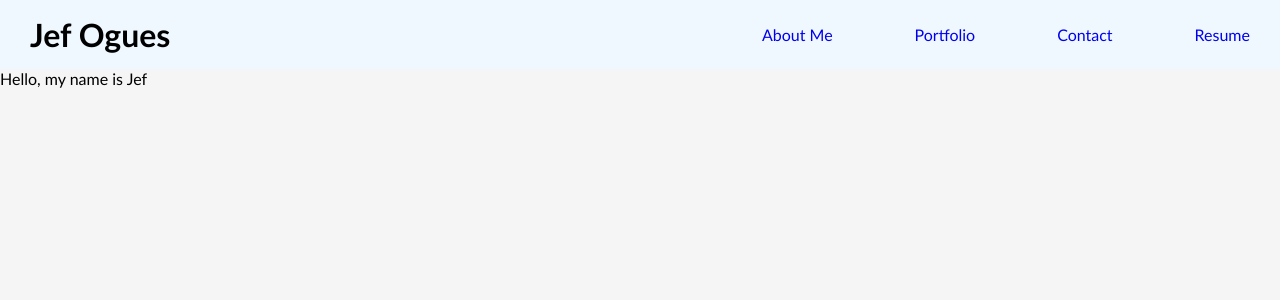
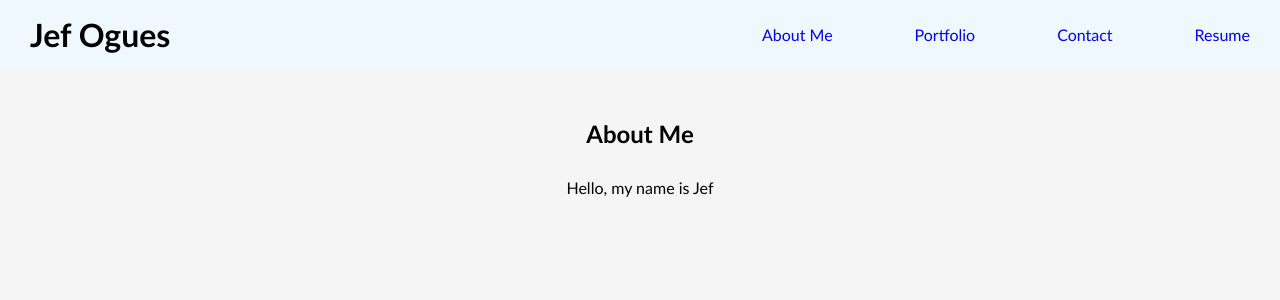
Before and after one commit to jef1197/Module-20, a React (Create React App) app: page / in a window 1280 px wide. Shown: the top 300 px of the page. Built offline with nearby package versions, Linux system fonts and the light colour scheme.

Commit message:
main content style

```diff
--- a/src/App.css
+++ b/src/App.css
@@ -45,6 +45,20 @@ li a {
   text-decoration: none;
 }
 
+/* Main Content Stlye */
+
+.content-container {
+  display: flex;
+  align-items: center;
+  flex-direction: column;
+  padding: 50px;
+  height: 50vh;
+}
+
+.content-container h1 {
+  margin-bottom: 30px;
+}
+
 
 
 /* Styles for mobile */
--- a/src/components/Content.js
+++ b/src/components/Content.js
@@ -19,7 +19,8 @@ function Content(props) {
   }
 
   return (
-    <section>
+    <section className='content-container'>
+      <h1>{props.renderPage}</h1>
       {renderPage()}
     </section>
     );
```
